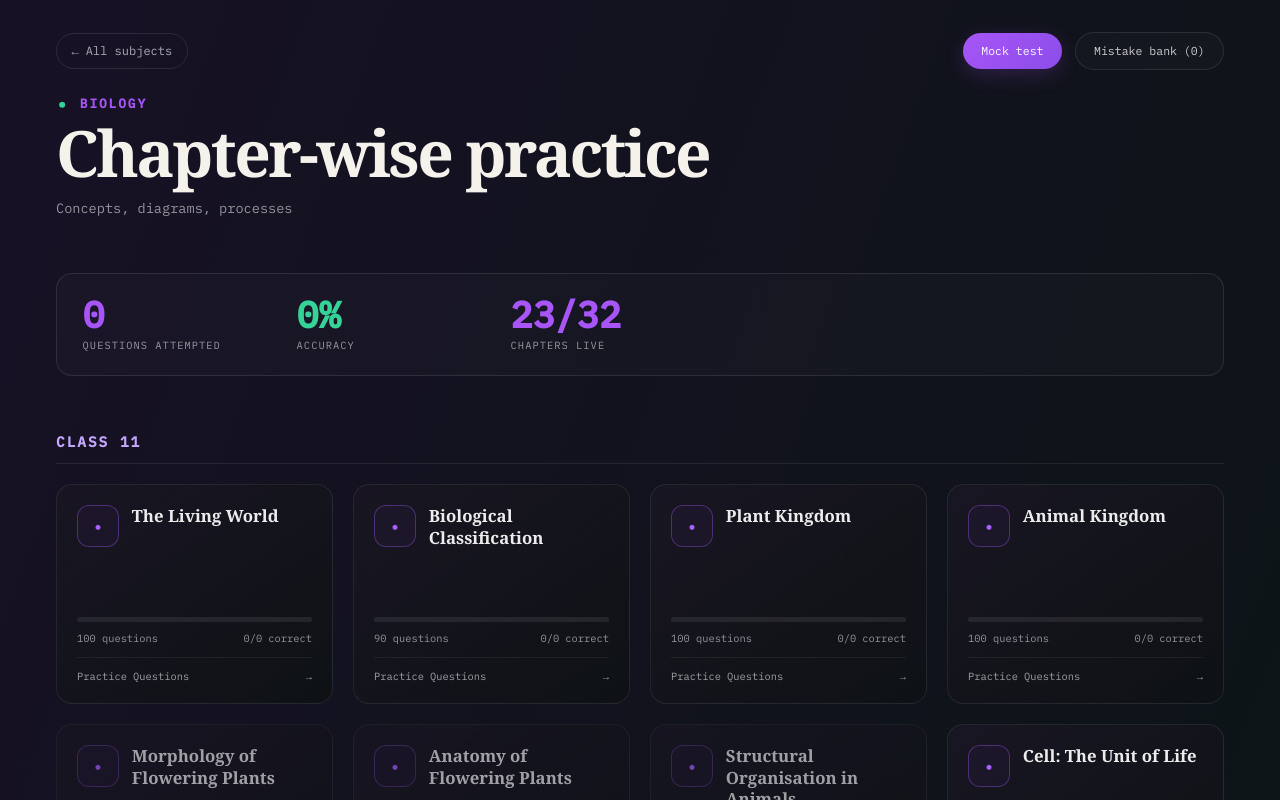
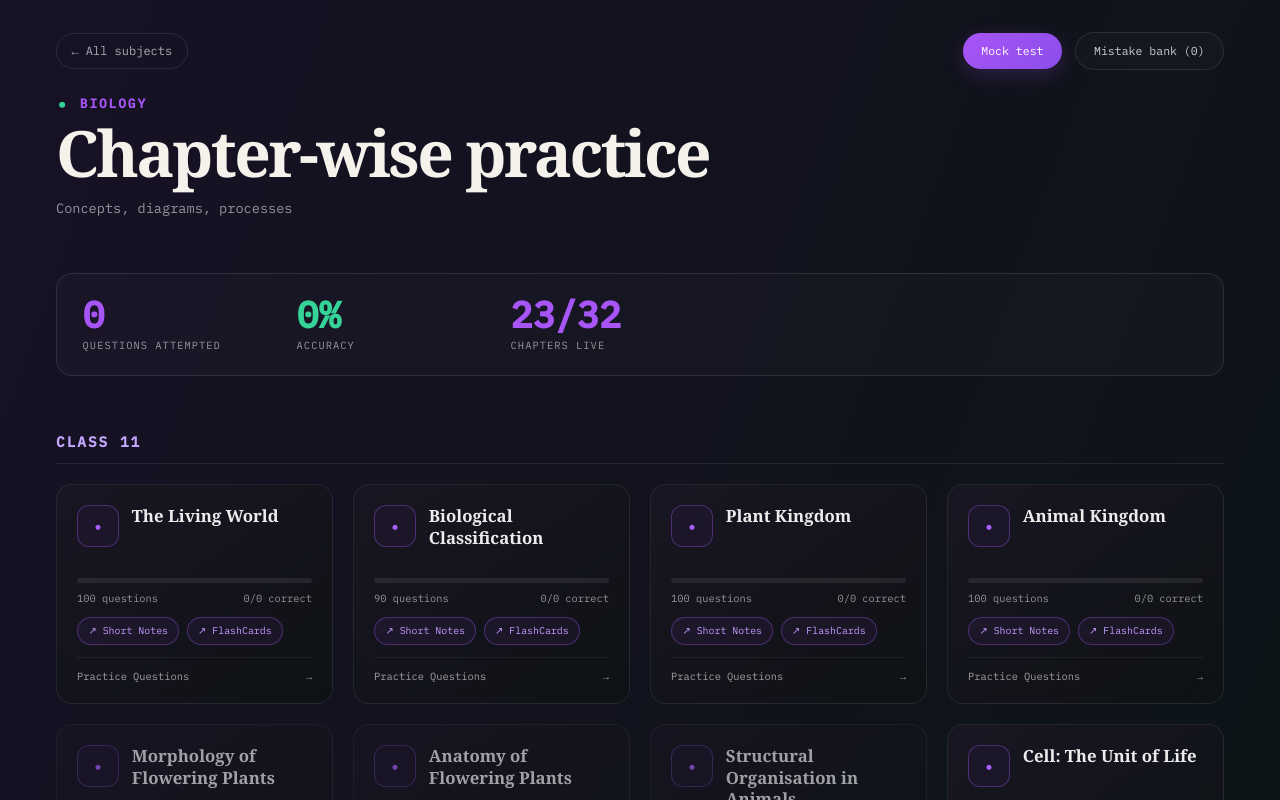
Before and after one commit to vermavijay5670-cmd/question-practice, a React (Vite) app: page /#/biology in a window 1280 px wide. Shown: the top 800 px of the page. Built offline with nearby package versions, Linux system fonts and the light colour scheme.

Commit message:
bio pdf links added

```diff
--- a/src/data/resources.js
+++ b/src/data/resources.js
@@ -9,6 +9,51 @@ export const RESOURCES = {
       flashcards:
         'https://notebook.google.com/notebook/7d11822a-2997-4e81-b094-6de042470478/artifact/edeba718-2188-49f9-869e-24a14161720b?utm_source=nlm_web_share&utm_medium=google_oo&utm_campaign=art_share_1&utm_content=&utm_smc=nlm_web_share_google_oo_art_share_1_',
     },
+    'living-world': {
+      shortnotes: 'https://notebook.google.com/notebook/136e5e39-4066-42e0-97d2-b5f586013fc6/artifact/c84c9f7e-9048-492d-accb-a74924ca8940?utm_source=nlm_web_share&utm_medium=google_oo&utm_campaign=art_share_1&utm_content=&utm_smc=nlm_web_share_google_oo_art_share_1_',
+      flashcards: 'https://notebook.google.com/notebook/136e5e39-4066-42e0-97d2-b5f586013fc6/artifact/979e38db-b83e-43eb-bd0f-abf6ef56219b?utm_source=nlm_web_share&utm_medium=google_oo&utm_campaign=art_share_1&utm_content=&utm_smc=nlm_web_share_google_oo_art_share_1_',
+     },
+     'biological-classification': {
+      shortnotes: 'https://notebook.google.com/notebook/c8146e3b-62a2-43ce-a9fc-8715e483f896/artifact/3e91addb-4db2-4ff5-848e-52283dfd15ce?utm_source=nlm_web_share&utm_medium=google_oo&utm_campaign=art_share_1&utm_content=&utm_smc=nlm_web_share_google_oo_art_share_1_',
+      flashcards: 'https://notebook.google.com/notebook/c8146e3b-62a2-43ce-a9fc-8715e483f896/artifact/3c466b49-6123-46e2-b6f1-129b7f62afbe?utm_source=nlm_web_share&utm_medium=google_oo&utm_campaign=art_share_1&utm_content=&utm_smc=nlm_web_share_google_oo_art_share_1_',
+     },
+     'plant-kingdom': {
+      shortnotes: 'https://notebook.google.com/notebook/4dfdb964-1762-4b25-865f-fed3d1049b87/artifact/798a5c49-92ca-403f-95dc-f8711232ff81?utm_source=nlm_web_share&utm_medium=google_oo&utm_campaign=art_share_1&utm_content=&utm_smc=nlm_web_share_google_oo_art_share_1_',
+      flashcards: 'https://notebook.google.com/notebook/4dfdb964-1762-4b25-865f-fed3d1049b87/artifact/d73d5e8b-22cd-4a61-9a75-8a32dc10027d?utm_source=nlm_web_share&utm_medium=google_oo&utm_campaign=art_share_1&utm_content=&utm_smc=nlm_web_share_google_oo_art_share_1_',
+     },
+     'animal-kingdom': {
+      shortnotes: 'https://notebook.google.com/notebook/5deadb9f-4661-490c-8b39-7c07c82b681e/artifact/bc8f53fe-6bd9-4822-bfc7-659c4560ad7f?utm_source=nlm_web_share&utm_medium=google_oo&utm_campaign=art_share_1&utm_content=&utm_smc=nlm_web_share_google_oo_art_share_1_',
+      flashcards: 'https://notebook.google.com/notebook/5deadb9f-4661-490c-8b39-7c07c82b681e/artifact/a711701a-3837-4bff-9135-42efdabd2f5f?utm_source=nlm_web_share&utm_medium=google_oo&utm_campaign=art_share_1&utm_content=&utm_smc=nlm_web_share_google_oo_art_share_1_',
+     },
+     'cell-unit-of-life': {
+      shortnotes: 'https://notebook.google.com/notebook/8552e3a4-be60-462b-83dc-2eeb6d3b9044/artifact/6b42bc0b-9251-41a7-8561-1378774e6517?utm_source=nlm_web_share&utm_medium=google_oo&utm_campaign=art_share_1&utm_content=&utm_smc=nlm_web_share_google_oo_art_share_1_',
+      flashcards: 'https://notebook.google.com/notebook/8552e3a4-be60-462b-83dc-2eeb6d3b9044/artifact/6a9a882e-0921-4552-80ec-5d7b00dcf6cc?utm_source=nlm_web_share&utm_medium=google_oo&utm_campaign=art_share_1&utm_content=&utm_smc=nlm_web_share_google_oo_art_share_1_',
+     },
+     'biomolecules': {
+      shortnotes: 'https://notebook.google.com/notebook/a4126d1f-ca85-401d-8b13-684527a8f757/artifact/dc6b9f6e-eadf-4de8-a20e-fb0011224801?utm_source=nlm_web_share&utm_medium=google_oo&utm_campaign=art_share_1&utm_content=&utm_smc=nlm_web_share_google_oo_art_share_1_',
+      flashcards: 'https://notebook.google.com/notebook/a4126d1f-ca85-401d-8b13-684527a8f757/artifact/dc6b9f6e-eadf-4de8-a20e-fb0011224801?utm_source=nlm_web_share&utm_medium=google_oo&utm_campaign=art_share_1&utm_content=&utm_smc=nlm_web_share_google_oo_art_share_1_',
+     },
+     'cell-cycle-division': {
+      shortnotes: 'https://notebook.google.com/notebook/f5d3c0c2-5bbb-47cc-a9e3-83fd71ad2375/artifact/039ee2f7-992c-446d-acf2-20888eff1539?utm_source=nlm_web_share&utm_medium=google_oo&utm_campaign=art_share_1&utm_content=&utm_smc=nlm_web_share_google_oo_art_share_1_',
+      flashcards: 'https://notebook.google.com/notebook/f5d3c0c2-5bbb-47cc-a9e3-83fd71ad2375/artifact/4accee3d-7cd0-4874-86ba-65047fb6c6b1?utm_source=nlm_web_share&utm_medium=google_oo&utm_campaign=art_share_1&utm_content=&utm_smc=nlm_web_share_google_oo_art_share_1_',
+     },
+     'photosynthesis': {
+      shortnotes: 'https://notebook.google.com/notebook/d9fccc45-4c43-40db-9096-bec6ab7c9ef0/artifact/0e9df05d-06c9-420c-89c7-f34066513c6a?utm_source=nlm_web_share&utm_medium=google_oo&utm_campaign=art_share_1&utm_content=&utm_smc=nlm_web_share_google_oo_art_share_1_',
+      flashcards: 'https://notebook.google.com/notebook/d9fccc45-4c43-40db-9096-bec6ab7c9ef0/artifact/9b50a2c0-e38b-43b3-8ed1-f0eb816404cb?utm_source=nlm_web_share&utm_medium=google_oo&utm_campaign=art_share_1&utm_content=&utm_smc=nlm_web_share_google_oo_art_share_1_',
+     },
+     'respiration-plants': {
+      shortnotes: 'https://notebook.google.com/notebook/69f7cf0f-adce-467c-a3c8-08fc95e88156/artifact/a2fb2748-692b-4c55-8d5e-c7706cdf3b0f?utm_source=nlm_web_share&utm_medium=google_oo&utm_campaign=art_share_1&utm_content=&utm_smc=nlm_web_share_google_oo_art_share_1_',
+      flashcards: 'https://notebook.google.com/notebook/69f7cf0f-adce-467c-a3c8-08fc95e88156/artifact/9b59fbdd-cb57-477c-b51f-abc08e571b8b?utm_source=nlm_web_share&utm_medium=google_oo&utm_campaign=art_share_1&utm_content=&utm_smc=nlm_web_share_google_oo_art_share_1_',
+     },
+     'plant-growth-development': {
+      shortnotes: 'https://notebook.google.com/notebook/90d1d789-4bca-4bd5-88c6-01bf4ddde39e/artifact/75dde09a-b252-40a5-b281-56742050d110?utm_source=nlm_web_share&utm_medium=google_oo&utm_campaign=art_share_1&utm_content=&utm_smc=nlm_web_share_google_oo_art_share_1_',
+      flashcards: 'https://notebook.google.com/notebook/90d1d789-4bca-4bd5-88c6-01bf4ddde39e/artifact/620d5dcf-ba6a-4091-8bf8-3acd08a1fa1c?utm_source=nlm_web_share&utm_medium=google_oo&utm_campaign=art_share_1&utm_content=&utm_smc=nlm_web_share_google_oo_art_share_1_',
+     },
+     'body-fluids-circulation': {
+      shortnotes: 'https://notebook.google.com/notebook/494b4eda-def6-4127-92b8-ebf8e5faf1aa/artifact/c4684bdb-fc94-40d7-b9db-6a2e009d902e?utm_source=nlm_web_share&utm_medium=google_oo&utm_campaign=art_share_1&utm_content=&utm_smc=nlm_web_share_google_oo_art_share_1_',
+      flashcards: '',
+     },
+
 
   },
 
@@ -30,6 +75,8 @@ export const RESOURCES = {
        flashcards: 'https://notebook.google.com/notebook/0d7525ff-0861-4735-ae5b-87cb24208a32/artifact/dae10c04-56b7-4310-bcd2-303aaf1ced3d?utm_source=nlm_web_share&utm_medium=google_oo&utm_campaign=art_share_1&utm_content=&utm_smc=nlm_web_share_google_oo_art_share_1_',
      },
 
+
+
   },
 
 };
```
